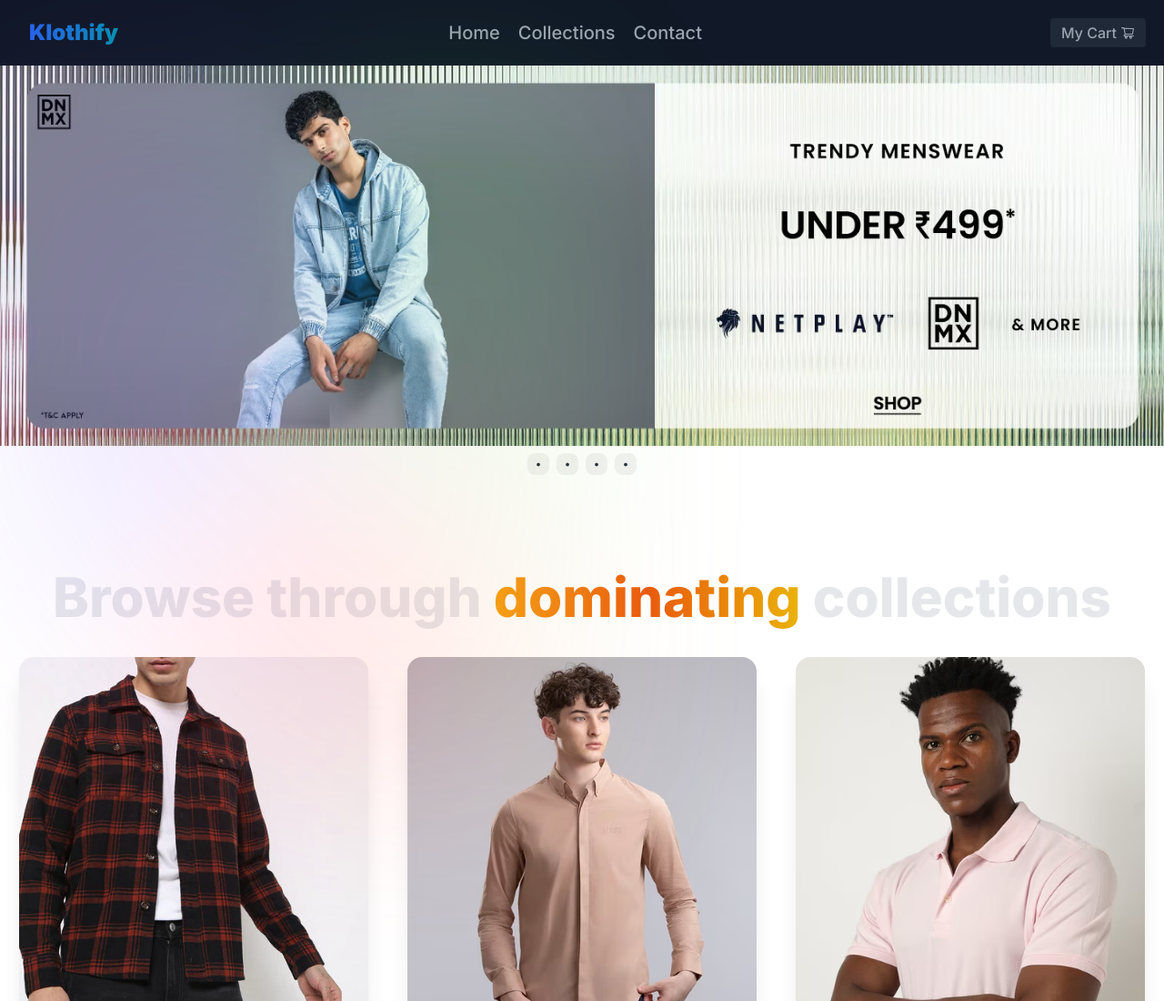
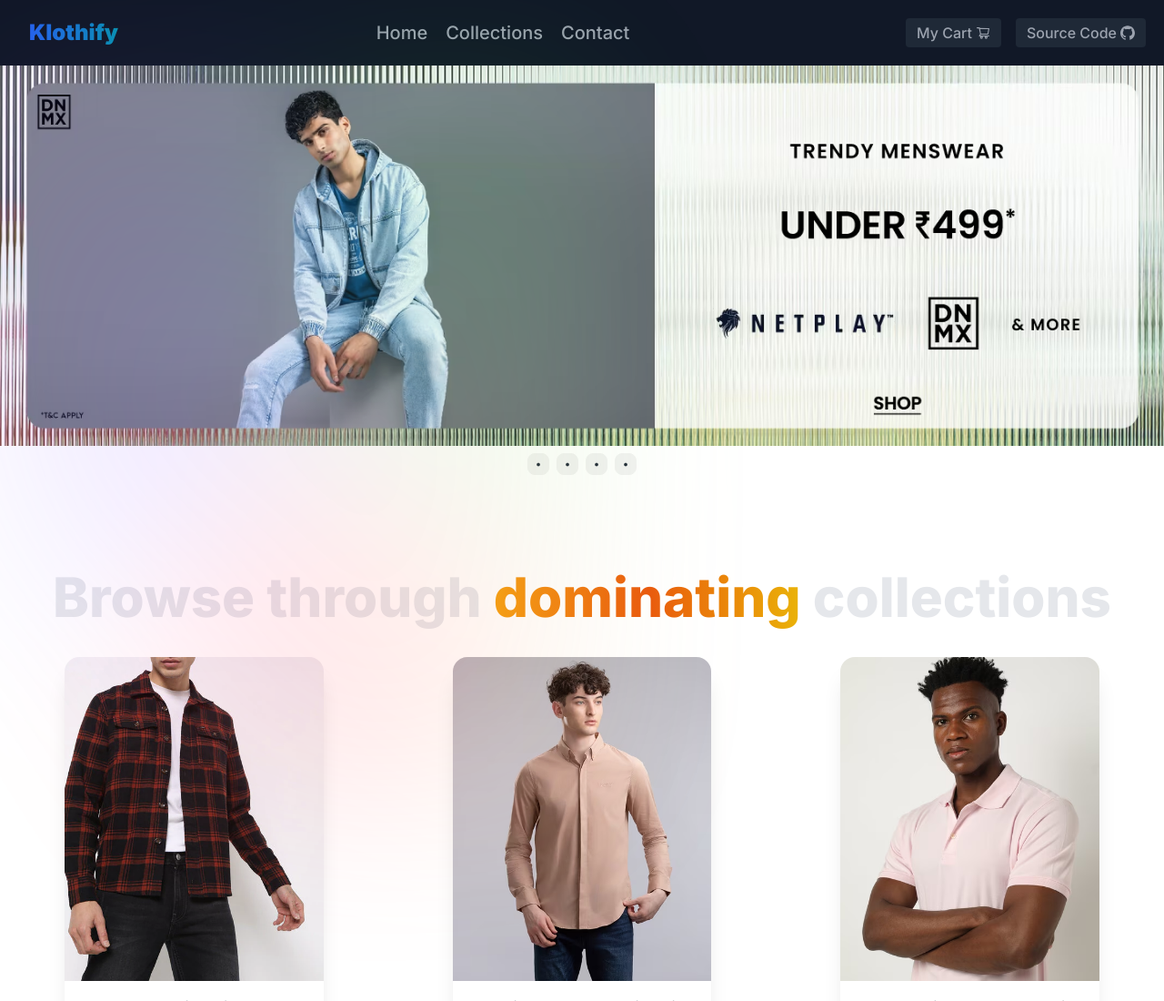
Before and after one commit to NickCoder123/ecommerce-html-css-js, a website built with Vite: page index.html in a window 1280 px wide. Shown: the top 1100 px of the page at 91% size. Built offline with nearby package versions, Linux system fonts and the light colour scheme.

Commit message:
Github source code

```diff
--- a/index.html
+++ b/index.html
@@ -29,6 +29,11 @@
           <path fill="currentColor"
             d="M922.9 701.9H327.4l29.9-60.9l496.8-.9c16.8 0 31.2-12 34.2-28.6l68.8-385.1c1.8-10.1-.9-20.5-7.5-28.4a34.99 34.99 0 0 0-26.6-12.5l-632-2.1l-5.4-25.4c-3.4-16.2-18-28-34.6-28H96.5a35.3 35.3 0 1 0 0 70.6h125.9L246 312.8l58.1 281.3l-74.8 122.1a34.96 34.96 0 0 0-3 36.8c6 11.9 18.1 19.4 31.5 19.4h62.8a102.43 102.43 0 0 0-20.6 61.7c0 56.6 46 102.6 102.6 102.6s102.6-46 102.6-102.6c0-22.3-7.4-44-20.6-61.7h161.1a102.43 102.43 0 0 0-20.6 61.7c0 56.6 46 102.6 102.6 102.6s102.6-46 102.6-102.6c0-22.3-7.4-44-20.6-61.7H923c19.4 0 35.3-15.8 35.3-35.3a35.42 35.42 0 0 0-35.4-35.2zM305.7 253l575.8 1.9l-56.4 315.8l-452.3.8L305.7 253zm96.9 612.7c-17.4 0-31.6-14.2-31.6-31.6c0-17.4 14.2-31.6 31.6-31.6s31.6 14.2 31.6 31.6a31.6 31.6 0 0 1-31.6 31.6zm325.1 0c-17.4 0-31.6-14.2-31.6-31.6c0-17.4 14.2-31.6 31.6-31.6s31.6 14.2 31.6 31.6a31.6 31.6 0 0 1-31.6 31.6z" />
         </svg>
+      </a>
+      <a href="https://github.com/NickCoder123/klothify"
+        class="ml-4 inline-flex items-center bg-gray-800 border-0 py-1 px-3 focus:outline-none hover:bg-gray-700 rounded text-base mt-4 md:mt-0">
+        Source Code
+        <svg class="w-4 h-4 ml-1" viewBox="64 64 896 896" focusable="false" data-icon="github" fill="currentColor" aria-hidden="true"><path d="M511.6 76.3C264.3 76.2 64 276.4 64 523.5 64 718.9 189.3 885 363.8 946c23.5 5.9 19.9-10.8 19.9-22.2v-77.5c-135.7 15.9-141.2-73.9-150.3-88.9C215 726 171.5 718 184.5 703c30.9-15.9 62.4 4 98.9 57.9 26.4 39.1 77.9 32.5 104 26 5.7-23.5 17.9-44.5 34.7-60.8-140.6-25.2-199.2-111-199.2-213 0-49.5 16.3-95 48.3-131.7-20.4-60.5 1.9-112.3 4.9-120 58.1-5.2 118.5 41.6 123.2 45.3 33-8.9 70.7-13.6 112.9-13.6 42.4 0 80.2 4.9 113.5 13.9 11.3-8.6 67.3-48.8 121.3-43.9 2.9 7.7 24.7 58.3 5.5 118 32.4 36.8 48.9 82.7 48.9 132.3 0 102.2-59 188.1-200 212.9a127.5 127.5 0 0138.1 91v112.5c.8 9 0 17.9 15 17.9 177.1-59.7 304.6-227 304.6-424.1 0-247.2-200.4-447.3-447.5-447.3z"></path></svg>
       </a>
     </div>
   </header>
@@ -63,7 +68,7 @@
 
     <!-- PRODUCTS catalog -->
     <div class="grid lg:grid-cols-3 md:grid-cols-2 sm:grid-cols-1">
-      <div id="product-1" class="mt-9 mx-auto card card-compact w-96 bg-base-100 shadow-xl">
+      <div id="product-1" class="mt-9 mx-auto card md:w-4/6 sm:w-2/6 card-compact w-96 bg-base-100 shadow-xl">
         <figure><img src="/images/products/product-1.webp" alt="Shoes" class="cursor-pointer" /></figure>
         <div class="card-body">
           <h2 class="card-title">Checked Shirt with Buttoned Flap Pockets</h2>
@@ -73,7 +78,7 @@
           </div>
         </div>
       </div>
-      <div id="product-2" class="mt-9 mx-auto card card-compact w-96 bg-base-100 shadow-xl">
+      <div id="product-2" class="mt-9 mx-auto card md:w-4/6 sm:w-2/6 card-compact w-96 bg-base-100 shadow-xl">
         <figure><img src="/images/products/product-2.avif" alt="Shoes" class="cursor-pointer" /></figure>
         <div class="card-body">
           <h2 class="card-title">Premium Stretch Slim Fit Shirt</h2>
@@ -83,7 +88,7 @@
           </div>
         </div>
       </div>
-      <div id="product-3" class="mt-9 mx-auto card card-compact w-96 bg-base-100 shadow-xl">
+      <div id="product-3" class="mt-9 mx-auto card md:w-4/6 sm:w-2/6 card-compact w-96 bg-base-100 shadow-xl">
         <figure><img src="/images/products/product-3.avif" alt="Shoes" class="cursor-pointer" /></figure>
         <div class="card-body">
           <h2 class="card-title">All Day Pique Polo T-Shirt</h2>
@@ -93,7 +98,7 @@
           </div>
         </div>
       </div>
-      <div id="product-4" class="mt-9 mx-auto card card-compact w-96 bg-base-100 shadow-xl">
+      <div id="product-4" class="mt-9 mx-auto card md:w-4/6 sm:w-2/6 card-compact w-96 bg-base-100 shadow-xl">
         <figure><img src="/images/products/product-4.avif" alt="Shoes" class="cursor-pointer" /></figure>
         <div class="card-body">
           <h2 class="card-title">Shirt with Concealed Button Placket</h2>
@@ -103,7 +108,7 @@
           </div>
         </div>
       </div>
-      <div id="product-4" class="mt-9 mx-auto card card-compact w-96 bg-base-100 shadow-xl">
+      <div id="product-4" class="mt-9 mx-auto card md:w-4/6 sm:w-2/6 card-compact w-96 bg-base-100 shadow-xl">
         <figure><img src="/images/products/product-5.avif" alt="Shoes" class="cursor-pointer" /></figure>
         <div class="card-body">
           <h2 class="card-title">Vintage Logo Heritage Crew-Neck T-Shirt</h2>
@@ -113,7 +118,7 @@
           </div>
         </div>
       </div>
-      <div id="product-4" class="mt-9 mx-auto card card-compact w-96 bg-base-100 shadow-xl">
+      <div id="product-4" class="mt-9 mx-auto card md:w-4/6 sm:w-2/6 card-compact w-96 bg-base-100 shadow-xl">
         <figure><img src="/images/products/product-6.avif" alt="Shoes" class="cursor-pointer" /></figure>
         <div class="card-body">
           <h2 class="card-title">Shirt with Cuffed Sleeves</h2>
--- a/package.json
+++ b/package.json
@@ -10,6 +10,7 @@
   "author": "",
   "license": "ISC",
   "dependencies": {
+    "@ant-design/icons-svg": "^4.2.1",
     "vite": "^4.4.2"
   },
   "devDependencies": {
```
Also changed, not shown: output.css, 1 other file.
